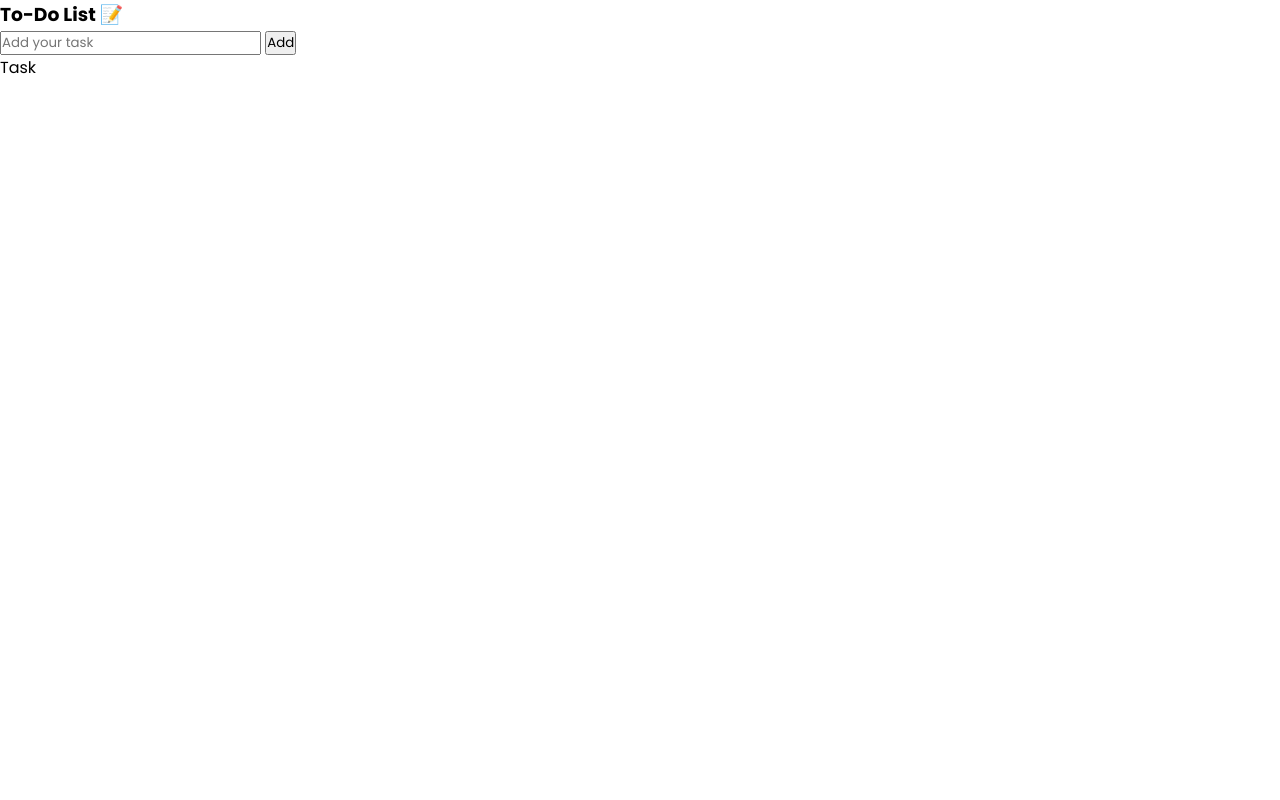
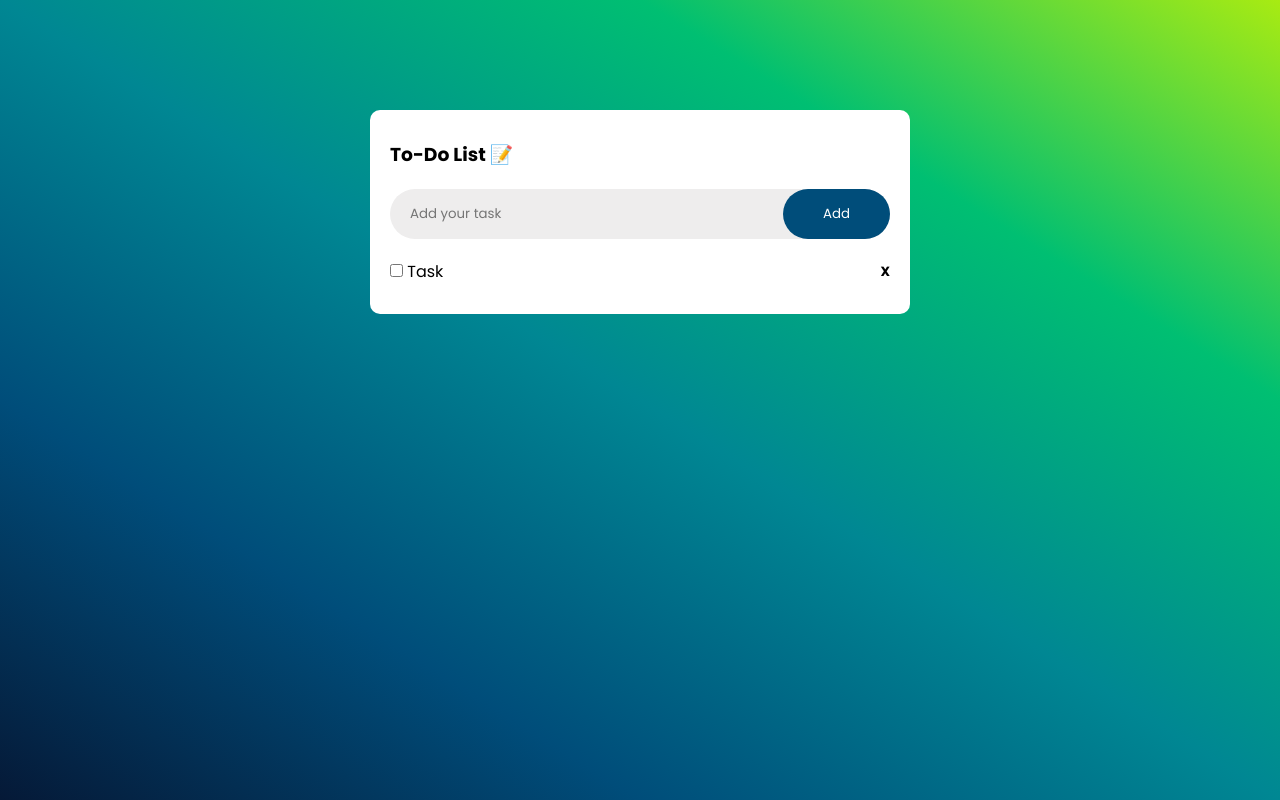
Before and after one commit to paskaeu25/good, a plain HTML site: page index.html in a window 1280 px wide. Drawn offline with Linux system fonts and the light colour scheme.

Commit message:
Styled page and input field with submit

```diff
--- a/index.html
+++ b/index.html
@@ -8,17 +8,32 @@
     <title>Youtube Todo</title>
   </head>
   <body>
+    <div class="container">
       <main class="app">
         <form id="todoForm">
           <h3>To-Do List 📝</h3>
-        <input type="text" id="taskInput" placeholder="Add your task" />
-        <input type="submit" value="Add" />
+          <div class="row">
+            <input
+              class="task-input"
+              type="text"
+              id="taskInput"
+              placeholder="Add your task"
+            />
+            <input class="task-submit" type="submit" value="Add" />
+          </div>
         </form>
 
         <ul id="taskList">
-        <li>Task</li>
+          <li class="li-container">
+            <div class="task-box">
+              <input type="checkbox" />
+              Task
+            </div>
+            <button class="delete">X</button>
+          </li>
         </ul>
       </main>
+    </div>
 
     <script src="./main.js"></script>
   </body>
--- a/main.js
+++ b/main.js
@@ -9,10 +9,18 @@ todoForm.addEventListener("submit", (e) => {
 
 function addTask() {
   const taskText = taskInput.value.trim();
-  if (taskText === "") alert("Please enter a task!");
+  if (taskText === "") {
+    alert("Please enter a task!");
+    return;
+  }
 
   const li = document.createElement("li");
-  li.innerHTML = taskText;
+  const checkbox = document.createElement("input");
+  checkbox.type = "checkbox";
+
+  li.appendChild(checkbox);
+  li.innerHTML += ` ${taskText}`;
+
   taskList.appendChild(li);
 
   taskInput.value = "";
--- a/style.css
+++ b/style.css
@@ -6,3 +6,74 @@
   padding: 0;
   font-family: "Poppins", sans-serif;
 }
+
+ul {
+  list-style: none;
+}
+
+.container {
+  background-image: linear-gradient(
+    to right top,
+    #051937,
+    #004d7a,
+    #008793,
+    #00bf72,
+    #a8eb12
+  );
+  min-height: 100vh;
+  width: 100%;
+  padding: 10px;
+}
+
+.app {
+  width: 100%;
+  max-width: 540px;
+  margin: 100px auto;
+  background: #fff;
+  border-radius: 10px;
+  padding: 30px 20px;
+}
+
+.app h3 {
+  margin-bottom: 20px;
+}
+
+.row {
+  display: flex;
+  justify-content: space-between;
+  align-items: center;
+  margin: 20px 0;
+  background-color: #eeeded;
+  border-radius: 30px;
+}
+
+.task-input {
+  border: none;
+  margin-left: 20px;
+  background-color: transparent;
+  outline: none;
+  width: 100%;
+}
+
+.task-submit {
+  background-color: #004d7a;
+  color: #fff;
+  border: none;
+  padding: 15px 40px;
+  border-radius: 30px;
+  cursor: pointer;
+}
+
+.delete {
+  background-color: transparent;
+  border: none;
+  height: 100%;
+  font-weight: 900;
+  cursor: pointer;
+}
+
+.li-container {
+  display: flex;
+  align-items: center;
+  justify-content: space-between;
+}
```
Lines whose indentation alone changed are shown as unchanged.
